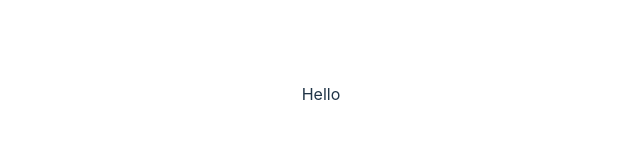
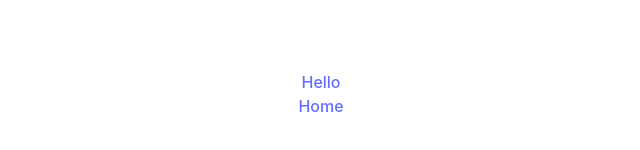
Before and after one commit to DatTranConggg/react-journey, a React (Vite) app: page / in a window 1280 px wide. Shown: the part 306-456 px from the top of the page, without its empty margins (319-959 px from the left). Built offline with nearby package versions, Linux system fonts and the light colour scheme.

Commit message:
set up axios & router

```diff
--- a/package.json
+++ b/package.json
@@ -10,8 +10,10 @@
     "preview": "vite preview"
   },
   "dependencies": {
+    "axios": "^1.6.2",
     "react": "^18.2.0",
-    "react-dom": "^18.2.0"
+    "react-dom": "^18.2.0",
+    "react-router-dom": "^5"
   },
   "devDependencies": {
     "@types/react": "^18.2.15",
--- a/src/App.tsx
+++ b/src/App.tsx
@@ -1,13 +1,24 @@
 import './App.css'
-
+import { Route, Link } from 'react-router-dom'
 
 function App() {
-
-
-
   return (
     <>
-      <div>Hello</div>
+      <div>
+        <Link to="/hello">Hello</Link>
+      </div>
+      <div>
+        <Link to="/">Home</Link>
+      </div>
+      <Route path="/hello" component={Hello} />
+    </>
+  )
+}
+
+function Hello() {
+  return (
+    <>
+      <div>Hello guys</div>
     </>
   )
 }
--- a/src/main.tsx
+++ b/src/main.tsx
@@ -2,9 +2,12 @@ import React from 'react'
 import ReactDOM from 'react-dom/client'
 import App from './App.tsx'
 import './index.css'
+import { BrowserRouter } from 'react-router-dom'
 
 ReactDOM.createRoot(document.getElementById('root')!).render(
   <React.StrictMode>
-    <App />
-  </React.StrictMode>,
+    <BrowserRouter>
+      <App />
+    </BrowserRouter>
+  </React.StrictMode>
 )
```
Also changed, not shown: src/api/axiosClient.js (added, +37 -0 lines), 1 other file (tests, documents, lock files or other folders).
